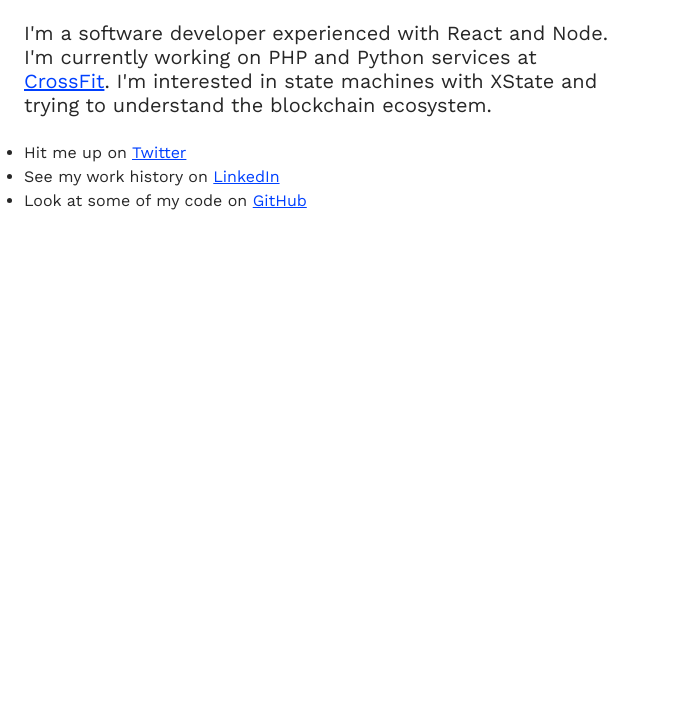
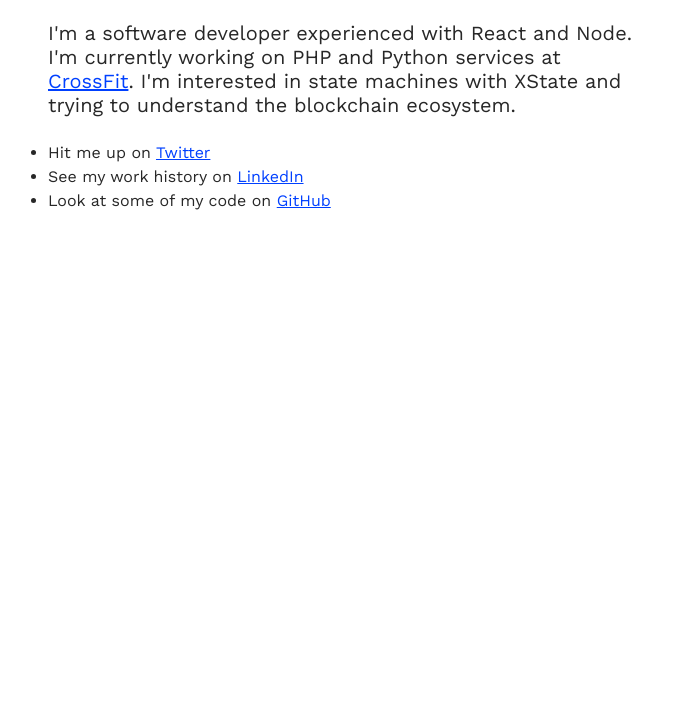
Before and after one commit to ncko/ncko.github.io, a plain HTML site: page index.html in a window 1280 px wide. Shown: the part 99-800 px from the top of the page, without its empty margins (0-687 px from the left). Drawn offline with nearby package versions, Linux system fonts and the light colour scheme.

Commit message:
i forget

```diff
--- a/css/main.css
+++ b/css/main.css
@@ -24,11 +24,11 @@
 
 body {
   padding-top: 1.5rem;
-  padding-left: 0.75rem;
+  padding-left: 1.5rem;
 }
 @media screen and (min-width: 744px) {
   body {
-    padding-left: 1.5rem;
+    padding-left: 3rem;
   }
 }
 
```
